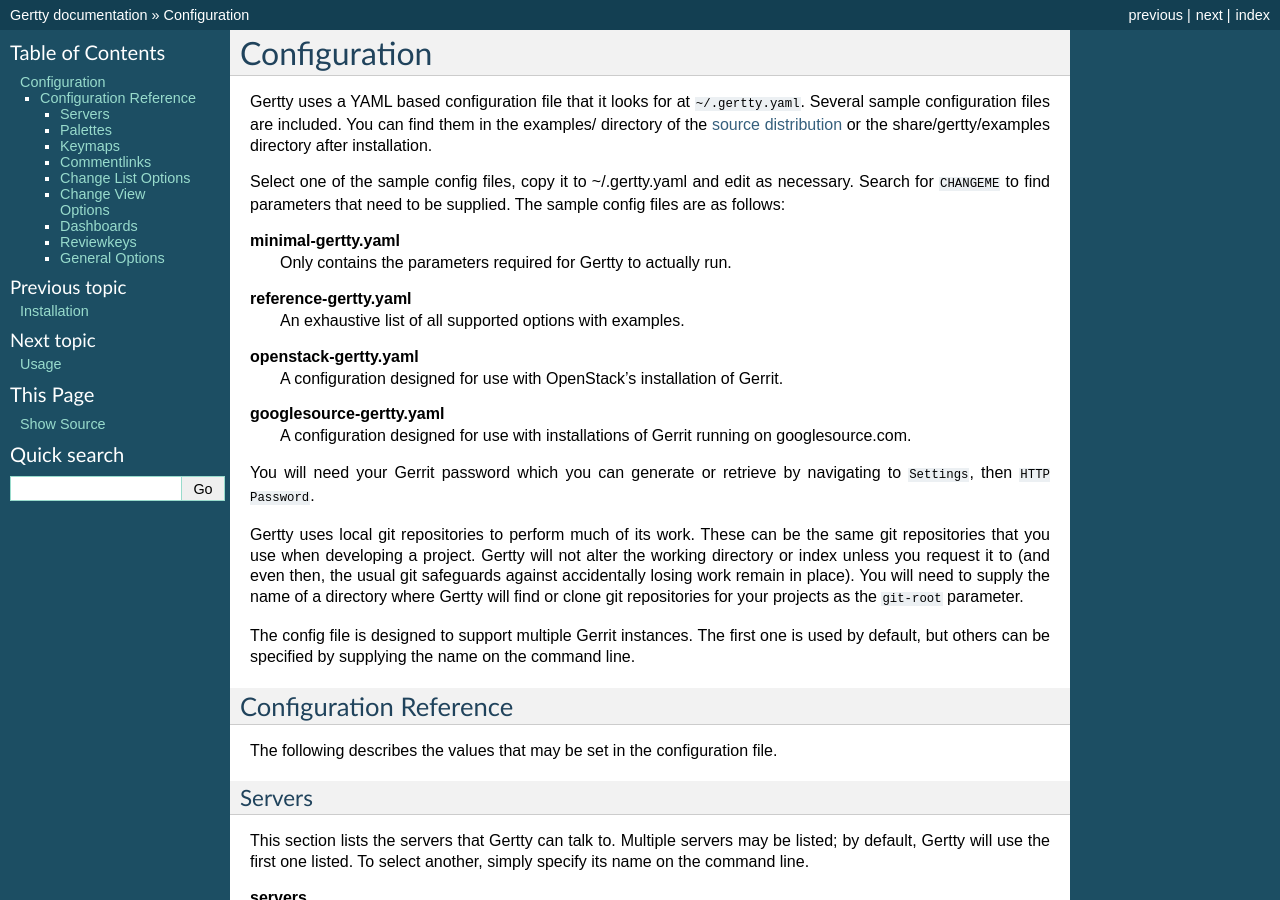
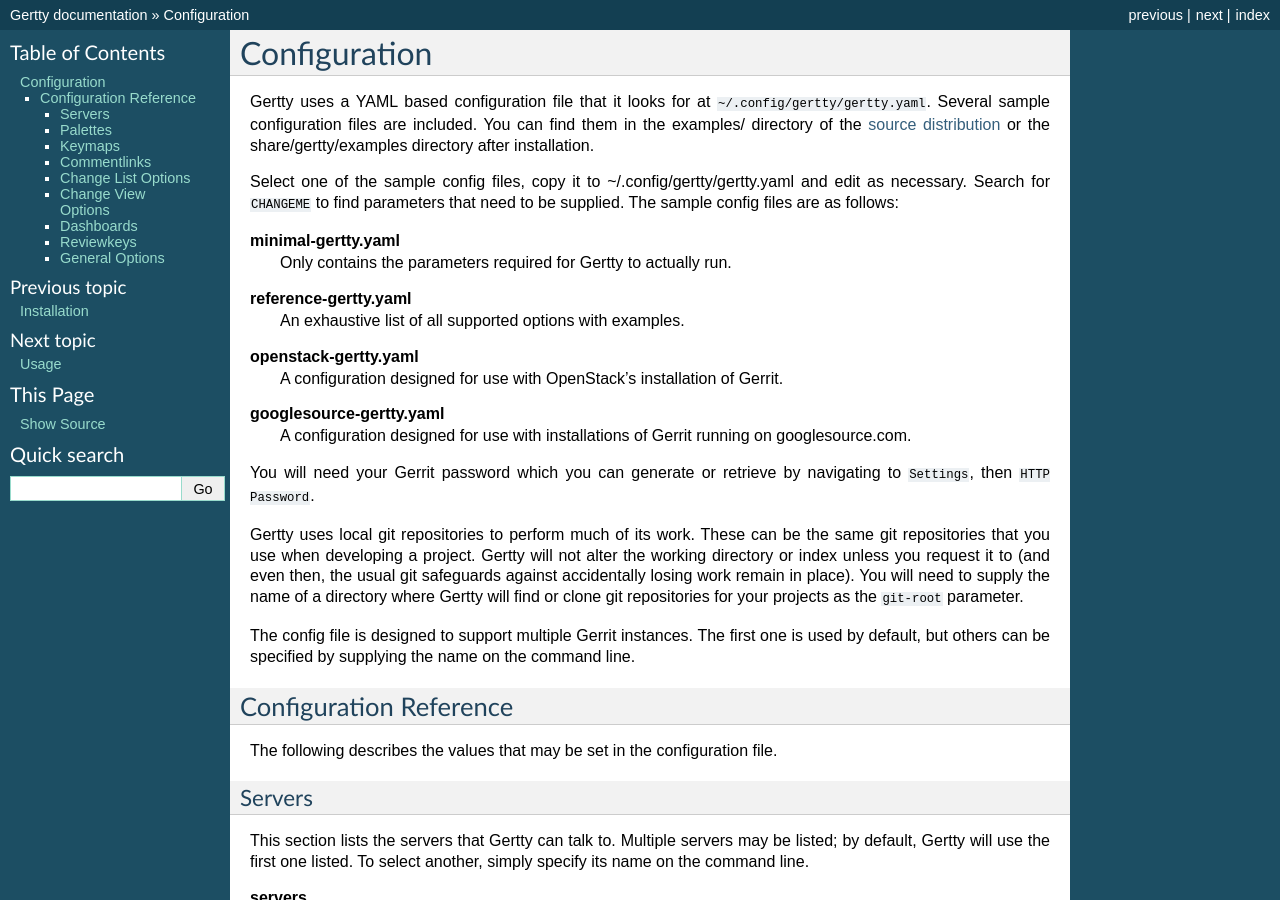
Before and after one commit to openstack-archive/gertty, a Sphinx documentation site: the page built from doc/source/configuration.rst, in a window 1280 px wide and 900 px high. Built offline with Sphinx 7.4.7, drawn with Linux system fonts in a browser that asks for light colours; the version number could not be read and is left out.

Commit message:
Change the default location for gertty config file
This change changes the default location for the gertty configuration
file that takes precedence if none is supplied on the command line to
~/.config/gertty/gertty.yaml.  If that file does not exist, the previous
location of ~/.gertty.yaml is consulted as a fallback.

Change-Id: I5ee6224219b0229c7b1ba17205c3f4cf8fb1d62b
Story: 2002119
Task: 19798

```diff
--- a/doc/source/configuration.rst
+++ b/doc/source/configuration.rst
@@ -2,14 +2,14 @@
 -------------
 
 Gertty uses a YAML based configuration file that it looks for at
-``~/.gertty.yaml``.  Several sample configuration files are included.
-You can find them in the examples/ directory of the
-`source distribution <https://git.openstack.org/cgit/openstack/gertty/tree/examples>`_
+``~/.config/gertty/gertty.yaml``.  Several sample configuration files are
+included.  You can find them in the examples/ directory of the `source
+distribution <https://git.openstack.org/cgit/openstack/gertty/tree/examples>`_
 or the share/gertty/examples directory after installation.
 
-Select one of the sample config files, copy it to ~/.gertty.yaml and
-edit as necessary.  Search for ``CHANGEME`` to find parameters that
-need to be supplied.  The sample config files are as follows:
+Select one of the sample config files, copy it to ~/.config/gertty/gertty.yaml
+and edit as necessary.  Search for ``CHANGEME`` to find parameters that need to
+be supplied.  The sample config files are as follows:
 
 **minimal-gertty.yaml**
   Only contains the parameters required for Gertty to actually run.
```
Also changed, not shown: README.rst (+6 -6 lines), 7 other files.
